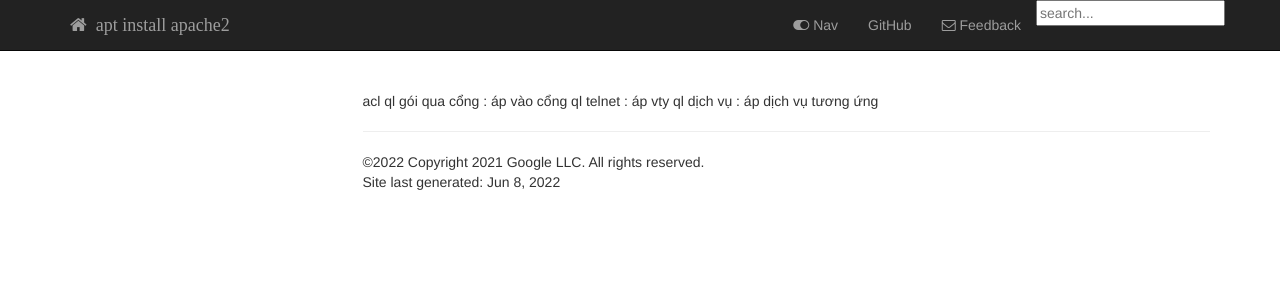
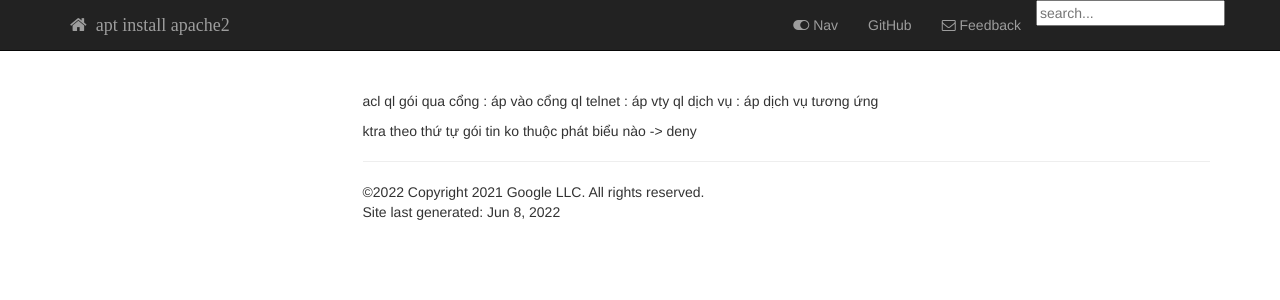
Before and after one commit to aptinstallapache2/aptinstallapache2.github.io, a Jekyll site: the page built from pages/CCNA/ACL.md, in a window 1280 px wide. Shown: the top 300 px of the page. Built offline with Jekyll 4.4.1, drawn with Linux system fonts in a browser that asks for light colours; nearby versions of some CDN libraries; our own code applies the rules of GitHub Pages for plain Markdown files; library files that are not in the unit come from our copies; comment, search, counter and statistics services are not loaded.

Commit message:
Update ACL.md

```diff
--- a/pages/CCNA/ACL.md
+++ b/pages/CCNA/ACL.md
@@ -2,3 +2,7 @@ acl
 ql gói qua cổng : áp vào cổng
 ql telnet : áp vty
 ql dịch vụ : áp dịch vụ tương ứng
+
+ktra
+theo thứ tự
+gói tin ko thuộc phát biểu nào -> deny
```
